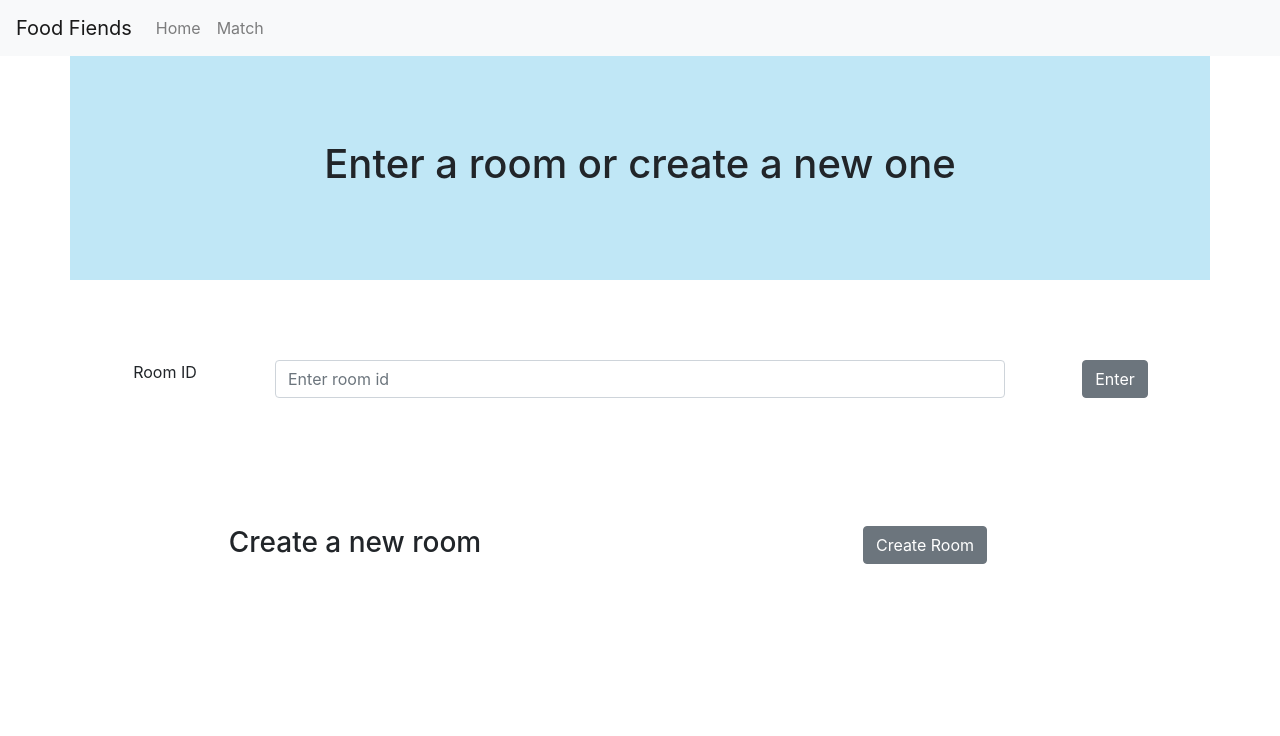
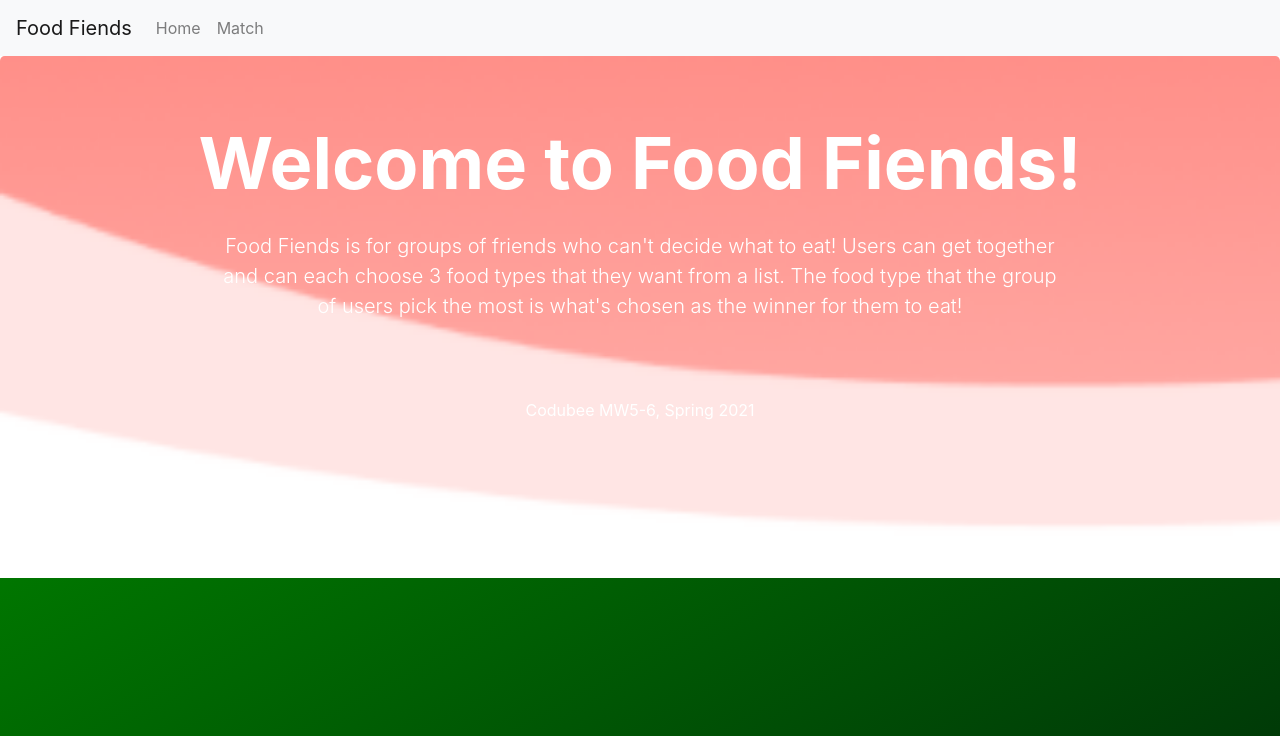
Before and after one commit to Codubee/FoodFiendsMW5-6, a React (Create React App) app in the folder frontend/: page / in a window 1280 px wide. Shown: the top 736 px of the page. Built offline with nearby package versions, Linux system fonts and the light colour scheme.

Commit message:
added react-router-dom to change pages

```diff
--- a/frontend/src/App.js
+++ b/frontend/src/App.js
@@ -1,15 +1,30 @@
 import './App.css';
 import LandingPage from './views/LandingPage'
 import Room from './views/Room'
+import Match from './views/Match'
 import Navbar from './components/Navbar'
+import { BrowserRouter, Route, Switch } from 'react-router-dom';
 
 function App() {
   return (
-    <div>
-      <Navbar />
-      {/* <LandingPage /> */}
-      <Room/>
-    </div>
+    <BrowserRouter>
+      <div>
+        <Navbar />
+        <div className="content">
+          <Switch> {/* Switch allows you to view one page at a time */}
+            <Route exact path="/">
+              <LandingPage />
+            </Route>
+            <Route path="/room">
+              <Room />
+            </Route>
+            <Route path="/match">
+              <Match />
+            </Route>
+          </Switch>
+        </div>
+      </div>
+    </BrowserRouter>
   );
 }
 
```
